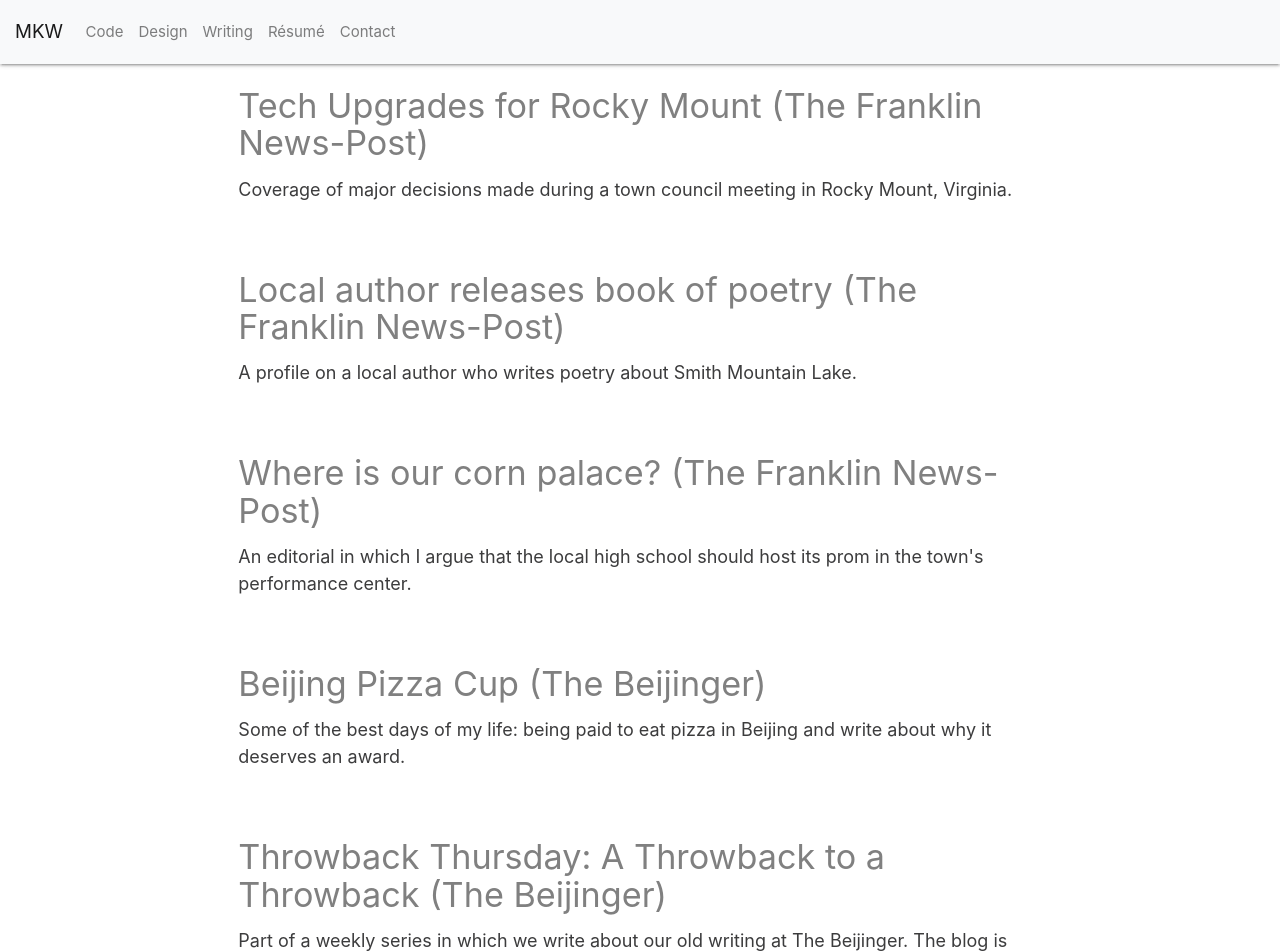
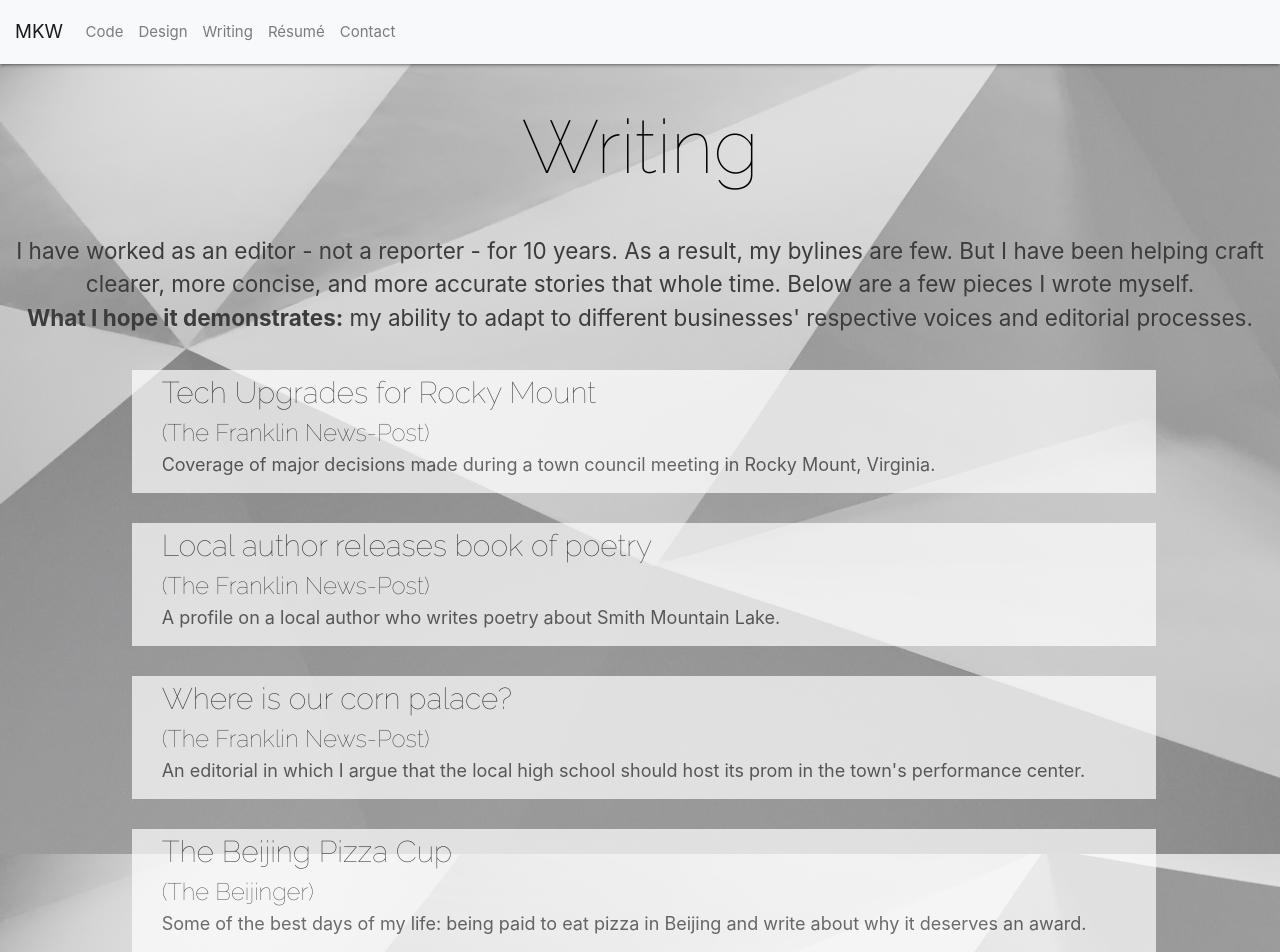
Before and after one commit to marykatewhite/reactportfolio, a React (Create React App) app: page /writing in a window 1280 px wide. Shown: the top 952 px of the page. Built offline with nearby package versions, Linux system fonts and the light colour scheme.

Commit message:
i guess it works but it's not very cool

```diff
--- a/src/App.css
+++ b/src/App.css
@@ -1,3 +1,9 @@
+body {
+  background-image: url("./components/images/jumbobg.jpg");
+  background-size: cover;
+  background-position: center;
+  background-attachment: fixed;
+}
 p {
   color: #3c3c3d;
   font-size: 18px;
@@ -59,6 +65,15 @@ a {
 .projectrow {
   padding-bottom: 10px;
 }
+.whiteSheet {
+  padding-left: 30px;
+  padding-right: 30px;
+  background-color: white;
+  opacity: 70%;
+}
+.writingBox {
+  width: 80vw;
+}
 
 /* CONTENT PAGE STYLES */
 #contentTypeBox {
@@ -67,6 +82,7 @@ a {
   background-position: center;
   background-attachment: fixed;
 }
+
 #contentTypes {
   background-image: url("./components/images/jumbobg.jpg");
   background-size: cover;
@@ -78,7 +94,7 @@ a {
   justify-content: center;
 }
 .contentImgBox {
-  height: 60vh;
+  height: 70vh;
   display: block;
   margin: auto;
   justify-items: center;
@@ -87,6 +103,18 @@ a {
   background-repeat: no-repeat;
   background-position: center;
 
+}
+
+.writingTitle {
+  font-family: "Raleway", sans-serif;
+  color: black;
+  font-size: 30px;
+}
+
+.writingSource {
+  font-family: "Raleway", sans-serif;
+  color: black;
+  font-size: 24px;
 }
 
 #programmingBox {
@@ -99,6 +127,19 @@ a {
   background-image: url("./components/images/writingbg.png");
 }
 
+/* CONTENT STYLES */
+.carouselContentTitle {
+  font-family: "Raleway", sans-serif;
+    text-align: center;
+    color: black;
+    font-size: 5em;
+}
+.carouselIntroText {
+  font-size: 1.5em;
+  text-align: center;
+}
+
+
 @media (max-width: 500px) {
   #introBox {
     width: 90vw;
@@ -110,7 +151,7 @@ a {
     text-align: center;
   }
   .jumbotron-fluid {
-    height: 100vh;
+    height: 100%;
   }
   #myName {
     font-size: 3em;
@@ -200,7 +241,7 @@ a {
     background-position: bottom;
   }
   .jumbotron-fluid {
-    height: 120vh;
+    height: 100%;
   }
   #myName {
     font-size: 6em;
--- a/src/App.js
+++ b/src/App.js
@@ -6,9 +6,11 @@ import Content from "./components/content.js";
 // import Jumbotron from "./components/jumbotron.js";
 import Contact from "./components/contact.js"
 import Resume from "./components/resume.js";
-import Design from "./components/design.js";
-// import DesignPage from "./components/designpage.js";
-import Writing from "./components/writing.js";
+// import Design from "./components/design.js";
+import DesignPage from "./components/designpage.js";
+import WritingPage from "./components/writingpage";
+import CodePage from "./components/codepage";
+// import Writing from "./components/writing.js";
 import projects from "./projects.json";
 import "./App.css";
 import 'materialize-css/dist/css/materialize.min.css';
@@ -24,9 +26,9 @@ class App extends Component {
         <div className="App">
           <Header />
           <Route exact path="/" component={Content} />
-          <Route exact path="/code" component={Project} />
-          <Route exact path="/design" component={Design} />
-          <Route exact path="/writing" component={Writing} />
+          <Route exact path="/code" component={CodePage} />
+          <Route exact path="/design" component={DesignPage} />
+          <Route exact path="/writing" component={WritingPage} />
           <Route exact path="/resume" component={Resume} />
           <Route exact path="/contact" component={Contact} />
         </div>
--- /dev/null
+++ b/src/components/codepage.js
@@ -0,0 +1,50 @@
+import React, { Component } from "react";
+import Project from "./project.js";
+import projects from "../projects.json";
+import M from "materialize-css";
+import "../App.css";
+
+class CodePage extends Component {
+  constructor(props) {
+    super(props);
+    this.state = { projects };
+  }
+
+  componentDidMount() {
+    M.AutoInit();
+  }
+
+  render() {
+    return (
+      <div className="jumbotron-fluid">
+
+        <div className="container-fluid">
+          <div className="row justify-content-center">
+            <div className="col-xs-12">
+              <h1 className="carouselContentTitle">Code</h1>
+            </div>
+          </div>
+        </div>
+
+        <div className="container-fluid" id="bioBox">
+          <div className="row justify-content-center">
+            <div className="col-xs-12 col-m-8">
+              <p className="carouselIntroText">
+                A few examples of my work with graphic design and layout in both
+                print and digital formats.
+                <br />
+                <b>What I hope it demonstrates:</b> my versatility and fluency
+                with Adobe Creative Suite.
+              </p>
+            </div>
+          </div>
+        </div>
+
+        <div className="container-fluid">
+          <Project projects={this.props.children} />
+        </div>
+      </div>
+    );
+  }
+}
+export default CodePage;
--- a/src/components/design.js
+++ b/src/components/design.js
@@ -1,6 +1,7 @@
 import React, { Component } from "react";
+import designs from "../designs.json";
+import M from "materialize-css";
 import "../App.css";
-import designs from "../designs.json";
 
 class Design extends Component {
   constructor(props) {
@@ -8,12 +9,16 @@ class Design extends Component {
     this.state = { designs };
   }
 
+  componentDidMount() {
+    M.AutoInit();
+  }
+  // let instance = M.Carousel.getInstance(elem);
+
   render() {
     return this.state.designs.map(design => {
-      const { id, name, img, altimg, description, externallink } = design;
+      const { id, name, altimg, img, description, externallink } = design;
       return (
-        <div key={id} className="container-fluid" id={name}>
-            <div className="row projectrow">
+            <div className="row projectrow" key={id} id={name}>
             <div className="col-xs-12 col-md-3 offset-md-2">
               <a href={externallink} target="_blank" rel="noopener noreferrer">
                 <img
@@ -29,13 +34,11 @@ class Design extends Component {
                 {description}
                 <br />
               </p>
-
             </div>
           </div>
-        </div>
       );
     });
   }
-}
+  }
 
 export default Design;
--- /dev/null
+++ b/src/components/designpage.js
@@ -0,0 +1,50 @@
+import React, { Component } from "react";
+import Design from "./design.js";
+import designs from "../designs.json";
+import M from "materialize-css";
+import "../App.css";
+
+class DesignPage extends Component {
+  constructor(props) {
+    super(props);
+    this.state = { designs };
+  }
+
+  componentDidMount() {
+    M.AutoInit();
+  }
+
+  render() {
+    return (
+      <div className="jumbotron-fluid">
+
+        <div className="container-fluid">
+          <div className="row justify-content-center">
+            <div className="col-xs-12">
+              <h1 className="carouselContentTitle">Design</h1>
+            </div>
+          </div>
+        </div>
+
+        <div className="container-fluid" id="bioBox">
+          <div className="row justify-content-center">
+            <div className="col-xs-12 col-m-8">
+              <p className="carouselIntroText">
+                A few examples of my work with graphic design and layout in both
+                print and digital formats.
+                <br />
+                <b>What I hope it demonstrates:</b> my versatility and fluency
+                with Adobe Creative Suite.
+              </p>
+            </div>
+          </div>
+        </div>
+
+        <div className="container-fluid">
+          <Design designs={this.props.children} />
+        </div>
+      </div>
+    );
+  }
+}
+export default DesignPage;
--- a/src/components/header.js
+++ b/src/components/header.js
@@ -10,12 +10,12 @@ function Header() {
         className="navbar-toggler"
         type="button"
         data-toggle="collapse"
-        data-target="#navbarTogglerDemo02"
+        data-target="#navbarToggler"
       >
         <span className="navbar-toggler-icon"></span>
       </button>
 
-      <div className="collapse navbar-collapse" id="navbarTogglerDemo02">
+      <div className="collapse navbar-collapse" id="navbarToggler">
         <ul className="navbar-nav mr-auto mt-2 mt-lg-0">
           <li className="nav-item">
             <a className="nav-link" href="/code">
--- a/src/components/project.js
+++ b/src/components/project.js
@@ -27,7 +27,7 @@ class Project extends Component {
               <img src={process.env.PUBLIC_URL + img} alt={altimg} className="card" />
             </a>
           </div>
-          <div className="col-xs-12 col-md-6">
+          <div className="col-xs-12 col-md-5">
             <h4>{name}</h4>
             <p>
               {description}
--- a/src/components/resume.js
+++ b/src/components/resume.js
@@ -6,7 +6,7 @@ function Resume() {
   return (
     <div className="container-fluid" id="resume">
       <div className="row">
-        <div className="col-xs-12 col-sm-7 offset-md-1">
+        <div className="col-xs-12 col-sm-7 offset-md-1 whiteSheet">
           <h2>Experience:</h2>
           <h4>
             2019 - present:<br />
@@ -88,6 +88,9 @@ function Resume() {
           <br />
         </div>
         <div className="col-xs-12 col-sm-3">
+        {/* <a href={process.env.PUBLIC_URL + "/resume"}
+        target="_blank"
+        rel="noopener noreferrer"><p>Click here to view and download my resume as a PDF.</p></a> */}
           <h2>Skills:</h2>
           <p>
             HTML and CSS<br />
--- a/src/components/writing.js
+++ b/src/components/writing.js
@@ -10,13 +10,14 @@ class Writing extends Component {
 
   render() {
     return this.state.writings.map(writing => {
-      const { id, name, description, externallink } = writing;
+      const { id, name, source, description, externallink } = writing;
       return (
         <div key={id} className="container-fluid" id={name}>
             <div className="row projectrow">
 
-            <div className="col-xs-12 col-md-8 offset-md-2">
-              <a href={externallink} target="_blank" rel="noopener noreferrer"><h4>{name}</h4></a>
+            <div className="col-xs-8 offset-md-1 whiteSheet writingBox">
+              <a href={externallink} target="_blank" rel="noopener noreferrer" className="writingTitle">{name}</a><br/>
+              <a href={externallink} target="_blank" rel="noopener noreferrer" className="writingSource">{source}</a>
               <p>
                 {description}
                 <br />
--- /dev/null
+++ b/src/components/writingpage.js
@@ -0,0 +1,48 @@
+import React, { Component } from "react";
+import Writing from "./writing.js";
+import writings from "../writings.json";
+import M from "materialize-css";
+import "../App.css";
+
+class WritingPage extends Component {
+  constructor(props) {
+    super(props);
+    this.state = { writings };
+  }
+
+  componentDidMount() {
+    M.AutoInit();
+  }
+
+  render() {
+    return (
+      <div className="jumbotron-fluid">
+
+        <div className="container-fluid">
+          <div className="row justify-content-center">
+            <div className="col-xs-12">
+              <h1 className="carouselContentTitle">Writing</h1>
+            </div>
+          </div>
+        </div>
+
+        <div className="container-fluid" id="bioBox">
+          <div className="row justify-content-center">
+            <div className="col-xs-12 col-m-8">
+              <p className="carouselIntroText">
+                I have worked as an editor - not a reporter - for 10 years. As a result, my bylines are few. But I have been helping craft clearer, more concise, and more accurate stories that whole time. Below are a few pieces I wrote myself.
+                <br />
+                <b>What I hope it demonstrates:</b> my ability to adapt to different businesses' respective voices and editorial processes.
+              </p>
+            </div>
+          </div>
+        </div>
+
+        <div className="container-fluid">
+          <Writing writings={this.props.children} />
+        </div>
+      </div>
+    );
+  }
+}
+export default WritingPage;
--- a/src/writings.json
+++ b/src/writings.json
@@ -1,49 +1,57 @@
 [
   {
     "id": 1,
-    "name": "Tech Upgrades for Rocky Mount (The Franklin News-Post)",
+    "name": "Tech Upgrades for Rocky Mount",
+    "source": "(The Franklin News-Post)",
     "description": "Coverage of major decisions made during a town council meeting in Rocky Mount, Virginia.",
     "externallink": "https://thefranklinnewspost.com/news/council-moves-on-two-tech-upgrades-for-rocky-mount/article_b68a3db8-ccb2-11e8-96de-7390eeb6883e.html"
   },
   {
     "id": 2,
-    "name": "Local author releases book of poetry (The Franklin News-Post)",
+    "name": "Local author releases book of poetry",
+    "source": "(The Franklin News-Post)",
     "description": "A profile on a local author who writes poetry about Smith Mountain Lake.",
     "externallink": "https://thefranklinnewspost.com/news/local-author-releases-new-book-of-poetry/article_73e1826c-65da-11e8-bd86-6735115d316b.html"
   },
     {
     "id": 3,
-    "name": "Where is our corn palace? (The Franklin News-Post)",
+    "name": "Where is our corn palace?",
+    "source": "(The Franklin News-Post)",
     "description": "An editorial in which I argue that the local high school should host its prom in the town's performance center.",
     "externallink": "https://thefranklinnewspost.com/opinion/editorials/where-is-our-corn-palace/article_618fb400-a25a-11e8-ba99-679692921b17.html"
   },
   {
     "id": 4,
-    "name": "Beijing Pizza Cup (The Beijinger)",
+    "name": "The Beijing Pizza Cup",
+    "source": "(The Beijinger)",
     "description": "Some of the best days of my life: being paid to eat pizza in Beijing and write about why it deserves an award.",
     "externallink": "https://www.thebeijinger.com/blog/2017/10/13/deep-dish-tube-station-anything-underground-will-stop-nothing"
   },
   {
     "id": 5,
-    "name": "Throwback Thursday: A Throwback to a Throwback (The Beijinger)",
+    "name": "Throwback Thursday: A Throwback to a Throwback",
+    "source": "(The Beijinger)",
     "description": "Part of a weekly series in which we write about our old writing at The Beijinger. The blog is very informal, and thus so is my voice.",
     "externallink": "https://www.thebeijinger.com/blog/2017/10/12/throwback-thursday-throwback-throwback-when-we-spoke-historian"
   },
   {
     "id": 6,
-    "name": "Virginia Dare Cruises (social media marketing copy)",
+    "name": "social media marketing copy",
+    "source": "(Virginia Dare Cruises)",
     "description": "Short, snappy, conversational posts on Facebook to encourage conversation and, more importantly, purchases.",
     "externallink": "https://www.facebook.com/vadarecruiseboat/"
   },
   {
     "id": 8,
-    "name": "The Ambassador of downtown Harrisonburg (The Breeze)",
+    "name": "The Ambassador of downtown Harrisonburg",
+    "source": "(The Breeze)",
     "description": "A profile of a young music lover with Williams Syndrome in Harrisonburg, Virginia.<br />This story won an award for feature writing from the Virginia Press Association.",
     "externallink": "https://www.breezejmu.org/life/meet-downtown-harrisonburgs-music-ambassador/article_e0799740-18df-11e3-a38a-001a4bcf6878.html"
   },
   {
     "id": 8,
-    "name": "The Ghosts of the Bear Paws (The Havre Daily News)",
+    "name": "The Ghosts of the Bear Paws",
+    "source": "(The Havre Daily News)",
     "description": "A fun little feature on a disappearing community in the foothills of northern Montana.",
     "externallink": "https://marykatewhite.files.wordpress.com/2016/05/bearpaw_full.jpg"
   }
```
Also changed, not shown: src/index.js (line endings or trailing spaces).
